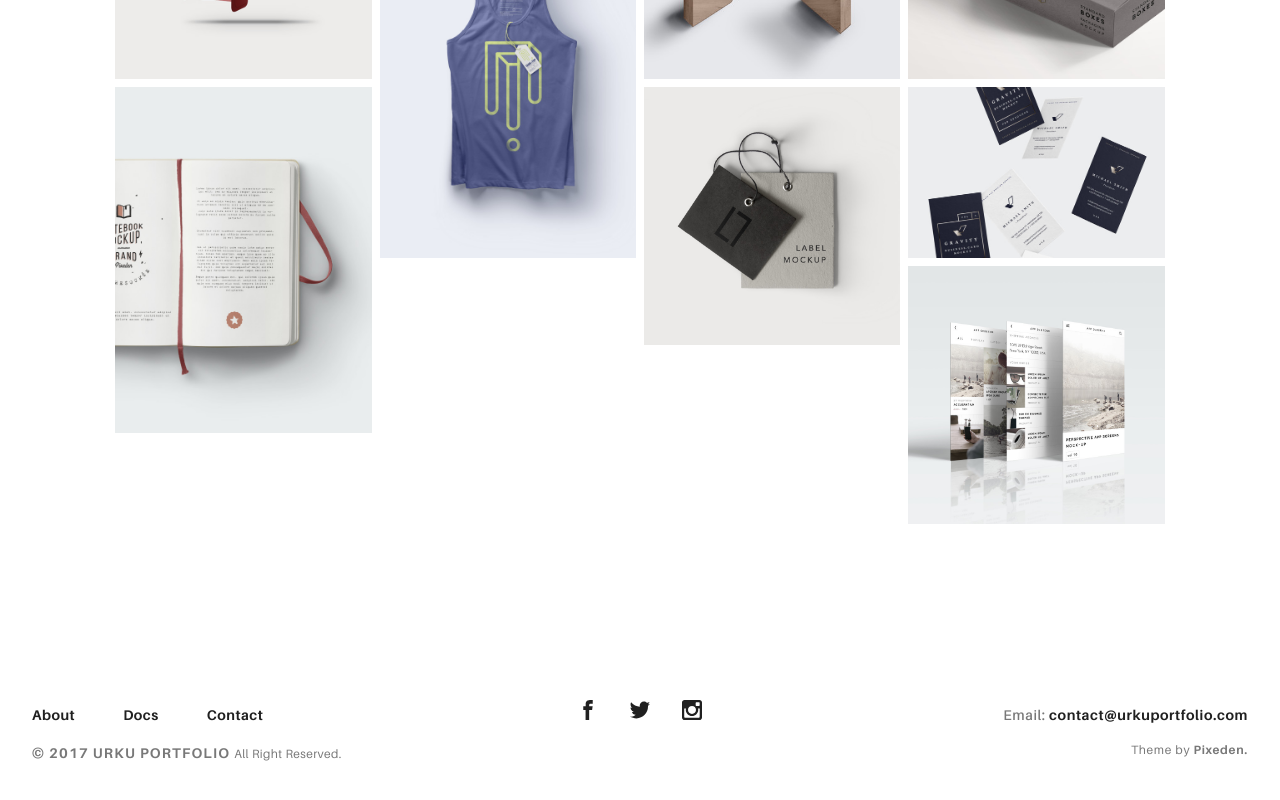
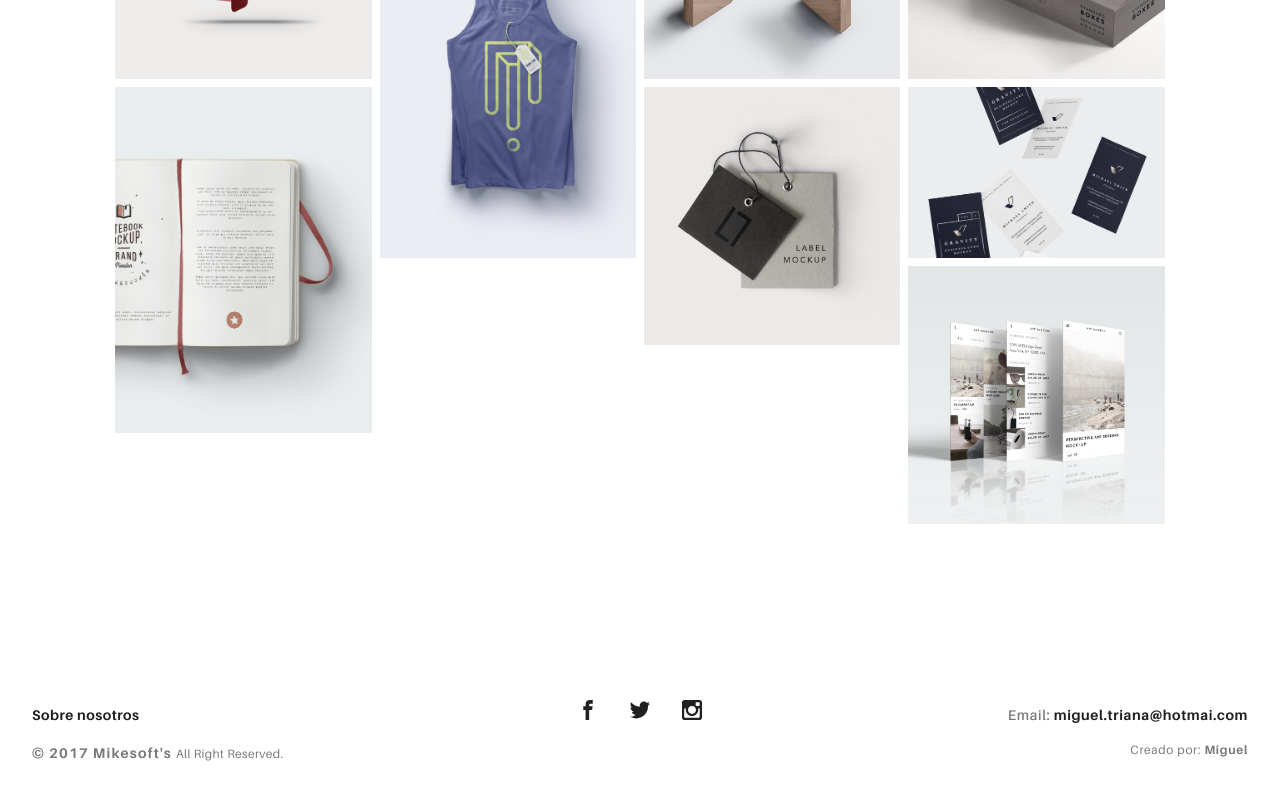
Before and after one commit to mikesoftsa/portafolio, an Angular app: page /#/home in a window 1280 px wide. Shown: the part 582-1382 px from the top of the page. Built offline with nearby package versions, Linux system fonts and the light colour scheme.

Commit message:
Servicio creado, header y footer

```diff
--- a/src/app/app.component.ts
+++ b/src/app/app.component.ts
@@ -1,10 +1,13 @@
 import { Component } from '@angular/core';
-
+import { InformacionService } from './services/informacion.service';
 @Component({
   selector: 'app-root',
   templateUrl: './app.component.html',
   styleUrls: ['./app.component.css']
 })
 export class AppComponent {
-  title = 'app';
+  constructor( public _is:InformacionService ){
+
+  }
+
 }
--- a/src/app/components/footer/footer.component.html
+++ b/src/app/components/footer/footer.component.html
@@ -1,31 +1,36 @@
 <footer class="ae-container-fluid rk-footer ">
   <div class="ae-grid ae-grid--collapse">
     <div class="ae-grid__item item-lg-4 au-xs-ta-center au-lg-ta-left">
+
       <ul class="rk-menu rk-footer-menu">
-        <li class="rk-menu__item"><a href="about.html" class="rk-menu__link">About</a>
-        </li>
-        <li class="rk-menu__item"><a href="documentation.html" class="rk-menu__link">Docs</a>
-        </li>
-        <li class="rk-menu__item"><a href="contact.html" class="rk-menu__link">Contact</a>
+        <li class="rk-menu__item">
+          <a routerLink="about" class="rk-menu__link">Sobre nosotros</a>
         </li>
       </ul>
-      <p class="rk-footer__text rk-footer__copy "> <span class="ae-u-bold">© </span><span class="ae-u-bolder">{{ anio }} URKU PORTFOLIO </span>All Right Reserved.</p>
+
+      <p class="rk-footer__text rk-footer__copy "> <span class="ae-u-bold">© </span><span class="ae-u-bolder">{{ anio }} {{ _is.info.titulo }} </span>All Right Reserved.</p>
     </div>
-    <div class="ae-grid__item item-lg-4 au-xs-ta-center"><a href="#0" class="rk-social-btn ">
+    <div class="ae-grid__item item-lg-4 au-xs-ta-center">
+        <a [href]="_is.info.facebook" target="_blank" class="rk-social-btn ">
           <svg>
             <use xlink:href="assets/img/symbols.svg#icon-facebook"></use>
-        </svg></a><a href="#0" class="rk-social-btn ">
+          </svg>
+        </a>
+        <a [href]="_is.info.twitter" target="_blank" class="rk-social-btn ">
           <svg>
             <use xlink:href="assets/img/symbols.svg#icon-twitter"></use>
-        </svg></a><a href="#0" class="rk-social-btn ">
+          </svg>
+        </a>
+        <a [href]="_is.info.instagram" target="_blank" class="rk-social-btn ">
           <svg>
             <use xlink:href="assets/img/symbols.svg#icon-pinterest"></use>
-        </svg></a>
+          </svg>
+        </a>
 
       </div>
     <div class="ae-grid__item item-lg-4 au-xs-ta-center au-lg-ta-right">
-      <p class="rk-footer__text rk-footer__contact "> <span class="ae-u-bold">Email: </span><span class="ae-u-bolder"> <a href="#0" class="rk-dark-color ">contact@urkuportfolio.com </a></span></p>
-      <p class="rk-footer__text rk-footer__by">Theme by <a href="http://pixeden.com" class="ae-u-bolder">Pixeden.</a></p>
+      <p class="rk-footer__text rk-footer__contact "> <span class="ae-u-bold">Email: </span><span class="ae-u-bolder"> <a href="mailTo:{{ _is.info.email }}" class="rk-dark-color ">{{ _is.info.email }} </a></span></p>
+      <p class="rk-footer__text rk-footer__by">Creado por: <a [href]=" _is.info.sitio" target="_blank" class="ae-u-bolder">{{ _is.info.nombre_corto }}</a></p>
     </div>
   </div>
 </footer>
--- a/src/app/components/footer/footer.component.ts
+++ b/src/app/components/footer/footer.component.ts
@@ -1,4 +1,5 @@
 import { Component } from '@angular/core';
+import { InformacionService } from '../../services/informacion.service';
 
 @Component({
   selector: 'app-footer',
@@ -8,4 +9,8 @@ import { Component } from '@angular/core';
 export class FooterComponent {
   anio:number = new Date().getFullYear();
 
+  constructor( public _is:InformacionService ){
+
+  }
+
 }
--- a/src/app/components/header/header.component.html
+++ b/src/app/components/header/header.component.html
@@ -13,7 +13,7 @@
   </label>
   <div class="ae-container-fluid rk-topbar">
     <h1 class="rk-logo">
-      <a routerLink="/">urku portfolio<sup>tm</sup></a>
+      <a routerLink="/">{{ _is.info.titulo }}<sup>tm</sup></a>
     </h1>
     <nav class="rk-navigation">
       <ul class="rk-menu">
@@ -27,7 +27,7 @@
 
       </ul>
       <form class="rk-search">
-        <input type="text" placeholder="Search" id="urku-search" class="rk-search-field">
+        <input type="text" placeholder="Buscar" id="urku-search" class="rk-search-field">
         <label for="urku-search">
           <svg>
             <use xlink:href="assets/img/symbols.svg#icon-search"></use>
--- a/src/app/components/header/header.component.ts
+++ b/src/app/components/header/header.component.ts
@@ -1,4 +1,5 @@
 import { Component } from '@angular/core';
+import { InformacionService } from '../../services/informacion.service';
 
 @Component({
   selector: 'app-header',
@@ -6,6 +7,8 @@ import { Component } from '@angular/core';
 })
 export class HeaderComponent {
 
+  constructor(public _is:InformacionService ){
 
+  }
 
 }
--- /dev/null
+++ b/src/app/services/informacion.service.ts
@@ -0,0 +1,20 @@
+import { Injectable } from '@angular/core';
+import { Http } from '@angular/http';
+
+@Injectable()
+export class InformacionService {
+
+  info:any ={};
+  cargada:boolean = false;
+
+  constructor( public http:Http ) {
+    this.http.get("assets/data/info.pagina.json")
+             .subscribe( data=>{
+               console.log(data.json());
+               this.info = data.json();
+               this.cargada = true;
+             });
+
+  }
+
+}
--- /dev/null
+++ b/src/assets/data/info.pagina.json
@@ -0,0 +1,12 @@
+{
+
+  "titulo": "Mikesoft's",
+  "email": "miguel.triana@hotmai.com",
+  "nombre_corto": "Miguel",
+  "sitio": "https://www.fernando-herrera.com",
+  "pagina_autor": "http://fernando-herrera.com",
+  "facebook":"https://www.facebook.com/",
+  "twitter":"https://twitter.com/",
+  "instagram":"https://www.instagram.com/?hl=es",
+  "equipo_trabajo":[]
+}
```
Also changed, not shown: src/app/app.module.ts (+8 -1 lines). Lines whose indentation alone changed are shown as unchanged.
